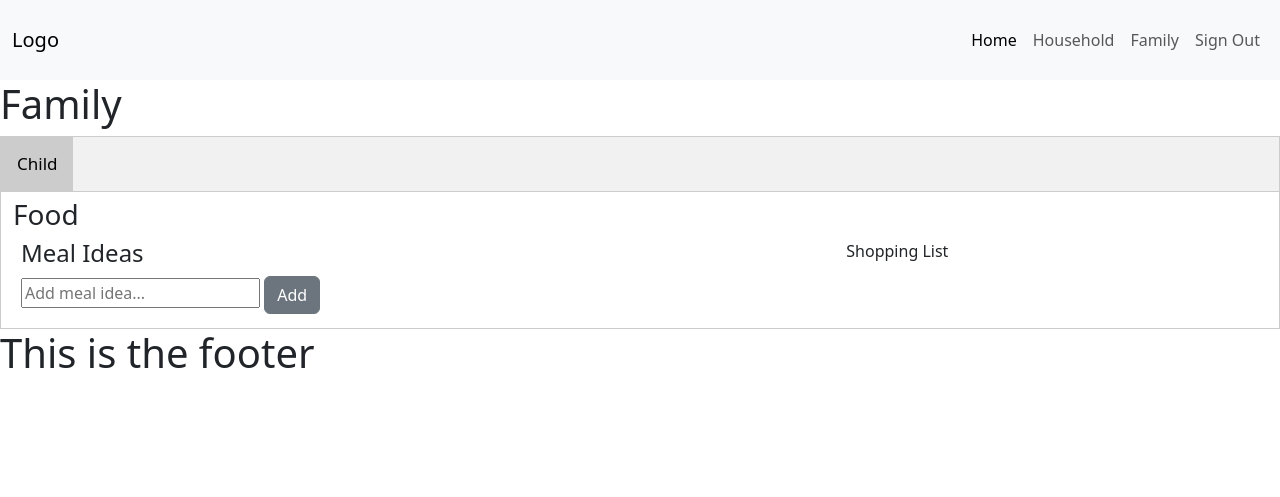
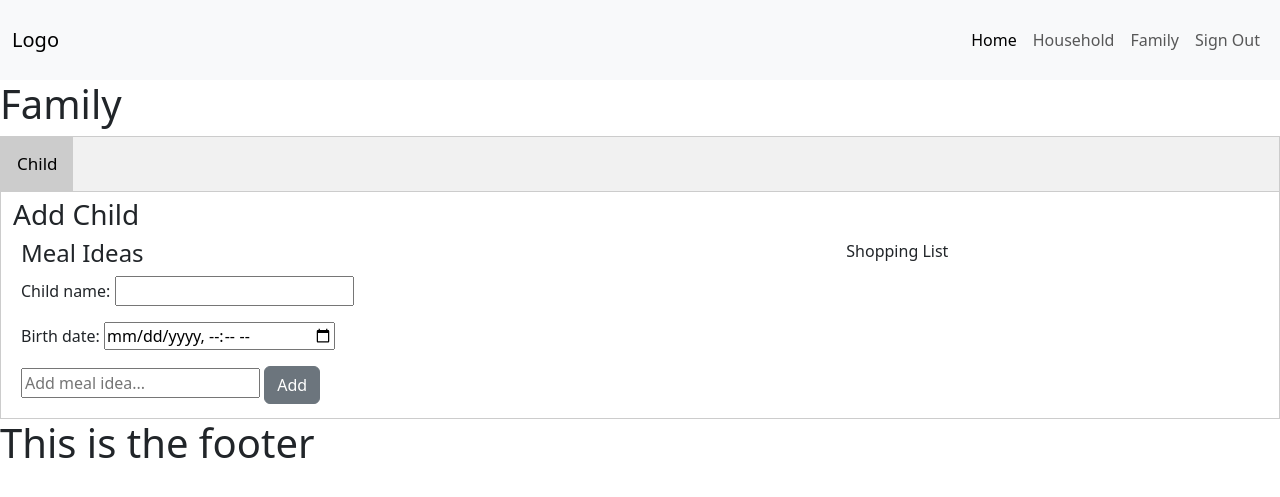
Before and after one commit to llewellynksj/hackteam4, a Django app: page /family/ in a window 1280 px wide. Shown: the top 497 px of the page. Run offline with Django 5.2, Linux system fonts and the light colour scheme; the visitor is signed in with stand-in values (Sample User, id 1).

Commit message:
changed: birth_date to only do from current date

```diff
--- /dev/null
+++ b/family/form.py
@@ -0,0 +1,24 @@
+import datetime
+
+from django import forms
+from .models import Child
+
+
+class ChildForm(forms.ModelForm):
+    """
+    Form for creating and updating child objects
+    """
+
+    class Meta:
+        model = Child
+        fields = ['child_name', 'birth_date']
+        widgets = {'birth_date': forms.widgets.DateTimeInput(attrs={'type': 'datetime-local'})}
+
+    def __init__(self, *args, **kwargs):
+        super(ChildForm, self).__init__(*args, **kwargs)
+
+        # sets validation for time_slots field
+        self.fields['birth_date'].required = True
+        # this sets a validation to enter a date more than 1 hour from now
+        self.fields['birth_date'].widget.attrs['min'] = (
+                datetime.datetime.now() + datetime.timedelta(hours=1)).strftime('%Y-%m-%d %H:%M')
--- a/family/views.py
+++ b/family/views.py
@@ -1,18 +1,20 @@
 from django.shortcuts import render
-from django.views.generic import ListView
+from django.views.generic import ListView, FormView
 from django.contrib.auth.mixins import LoginRequiredMixin
 
+from .form import ChildForm
 from .models import Child
 
 
 # Create your views here.
-class FamilyListView(LoginRequiredMixin, ListView):
+class FamilyListView(LoginRequiredMixin, FormView):
     template_name = 'family/index.html'
     model = Child
+    form_class = ChildForm
 
     def get_context_data(self, **kwargs):
         context = super(FamilyListView, self).get_context_data(**kwargs)
 
         context['name'] = ['family']
 
-        return {'context': context}
+        return {'context': context, 'form': self.form_class()}
--- a/templates/family/index.html
+++ b/templates/family/index.html
@@ -10,7 +10,7 @@
     </div>
 
     <div id="Child" class="tabcontent">
-        <h3>Food</h3>
+        <h3>Add Child</h3>
         <div>
             <div class="d-flex flex-row m-2">
                 <div class="col-8">
```
